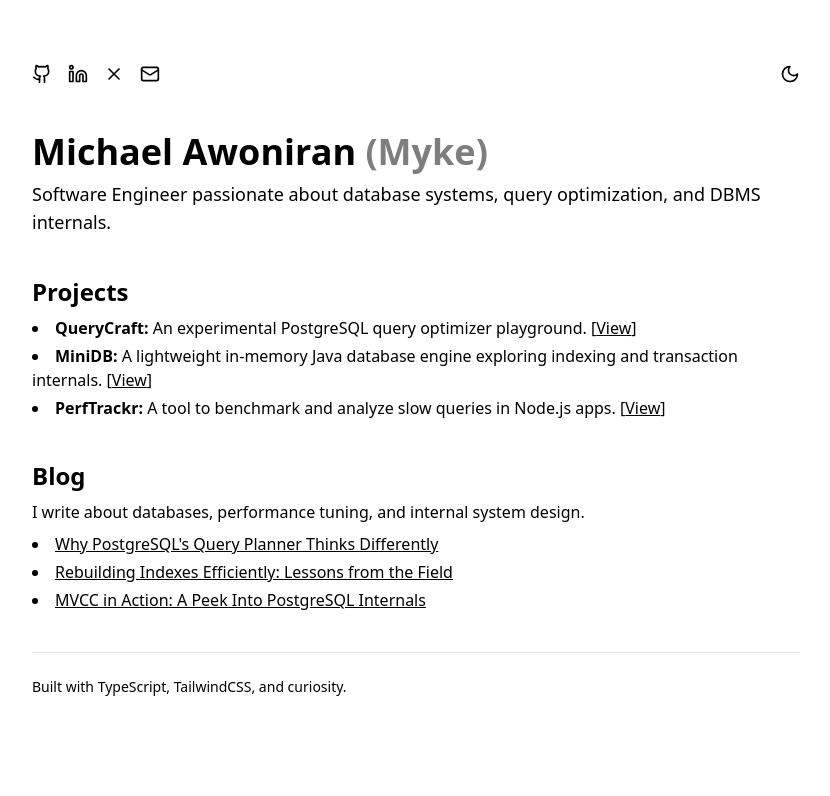
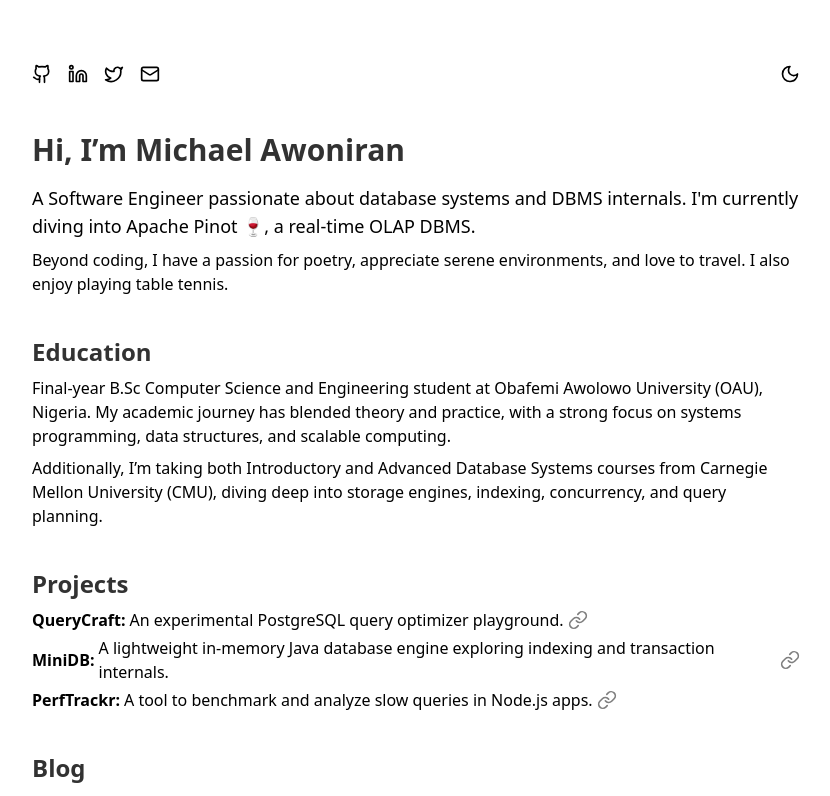
Before and after one commit to myke-awoniran/myke-awoniran.github.io, a React (Vite) app: page / in a window 1280 px wide. Shown: the top 796 px of the page, without its empty margins (224-1054 px from the left). Built offline with nearby package versions, Linux system fonts and the light colour scheme.

Commit message:
update: add education section

```diff
--- a/src/App.tsx
+++ b/src/App.tsx
@@ -1,5 +1,5 @@
 import {useEffect, useState} from "react";
-import {Sun, Moon, Github, Mail, Linkedin, X} from "lucide-react";
+import {Sun, Moon, Github, Mail, Linkedin, Twitter, LucideLink} from "lucide-react";
 
 export default function Home() {
     const [theme, setTheme] = useState("light");
@@ -38,8 +38,16 @@
         },
     ];
 
+    const year = new Date().getFullYear();
+
     return (
-        <main className="min-h-screen bg-background text-foreground p-4 md:p-8">
+        <main className="relative min-h-screen bg-background text-foreground p-4 md:p-8 overflow-hidden">
+            {/* Background animation */}
+            <div className="absolute inset-0 -z-10 animate-pulse opacity-5 pointer-events-none">
+                <div
+                    className="w-[120%] h-[120%] bg-gradient-radial from-blue-400 via-transparent to-transparent rounded-full blur-3xl mx-auto mt-[30%]"/>
+            </div>
+
             <div className="max-w-3xl mx-auto space-y-10">
                 <header className="space-y-12">
                     <div className="flex justify-between items-center pt-8">
@@ -52,7 +60,7 @@
                                 <Linkedin className="w-5 h-5 hover:text-foreground"/>
                             </a>
                             <a href="https://x.com/mykethecsguy" aria-label="Email" target={'_blank'}>
-                                <X className="w-5 h-5 hover:text-foreground"/>
+                                <Twitter className="w-5 h-5 hover:text-foreground"/>
                             </a>
                             <a href="mailto:hello@mykecs.dev" aria-label="Email" target={'_blank'}>
                                 <Mail className="w-5 h-5 hover:text-foreground"/>
@@ -67,42 +75,84 @@
                         </button>
                     </div>
 
-                    <div className="space-y-2 mt-10">
-                        <h1 className="text-4xl font-bold">
-                            Michael Awoniran <span className="opacity-50">(Myke)</span>
+                    <div className="space-y-2">
+                        <h1 className="text-3xl font-bold mb-4 opacity-80">
+                            Hi, I’m Michael Awoniran
                         </h1>
                         <p className="text-lg text-muted-foreground">
-                            Software Engineer passionate about database systems, query optimization, and DBMS internals.
+                            A Software Engineer passionate about database systems and DBMS internals.
+                            I'm currently diving into Apache Pinot 🍷, a real-time OLAP DBMS.
+                            {/*— contributing to real-time analytics, indexing*/}
+                            {/*strategies,and execution planning.*/}
+                        </p>
+                        {/*<p className="text-muted-foreground">*/}
+                        {/*    I enjoy unraveling how data flows beneath the surface — from storage engines to query*/}
+                        {/*    lifecycles — and love*/}
+                        {/*    building tools that make data systems faster and more expressive. I actively contribute to*/}
+                        {/*    open-source projects*/}
+                        {/*    in the data systems space.*/}
+                        {/*</p>*/}
+                        {/*<p className="text-muted-foreground">*/}
+                        {/*    I also write about system design, and building resilient infrastructure.*/}
+                        {/*    Soon, I hope to share insights through talks and collaborative projects.*/}
+                        {/*</p>*/}
+                        <p className="text-muted-foreground">
+                            {/*Outside of code, I enjoy writing poem, calm spaces, and really enjoy to travel.*/}
+                            {/*Based in Nigeria — always happy to connect.*/}
+                            Beyond coding, I have a passion for poetry, appreciate serene environments, and love to
+                            travel.
+                            I also enjoy playing table tennis.
                         </p>
                     </div>
                 </header>
 
                 <section className="space-y-2">
-                    <h2 className="text-2xl font-semibold">Projects</h2>
+                    <h2 className="text-2xl font-semibold opacity-80">Education</h2>
+                    <div className="text-muted-foreground space-y-2">
+                        <p>
+                            Final-year B.Sc Computer Science and Engineering student at Obafemi Awolowo University
+                            (OAU),
+                            Nigeria.
+                            My academic journey has blended theory and practice, with a strong focus on systems
+                            programming, data structures,
+                            and scalable computing.
+                        </p>
+                        <p>
+                            Additionally, I’m taking both Introductory and Advanced Database Systems courses from
+                            Carnegie Mellon University (CMU),
+                            diving deep into storage engines, indexing, concurrency, and query planning.
+                        </p>
+                    </div>
+                </section>
+
+                <section className="space-y-2">
+                    <h2 className="text-2xl font-semibold opacity-80">Projects</h2>
                     <ul className="list-disc list-inside space-y-1">
-                        <li>
-                            <strong>QueryCraft:</strong> An experimental PostgreSQL query optimizer playground. [<a
-                            href="#" className="underline">View</a>]
+                        <li className="flex gap-1 items-center">
+                            <strong>QueryCraft:</strong> An experimental PostgreSQL query optimizer playground. <a
+                            href="#" className="underline"><LucideLink className="opacity-50" size={20}/></a>
                         </li>
-                        <li>
+                        <li className="flex gap-1 items-center">
                             <strong>MiniDB:</strong> A lightweight in-memory Java database engine exploring indexing and
-                            transaction internals. [<a href="#" className="underline">View</a>]
+                            transaction internals. <a href="#" className="underline"><LucideLink className="opacity-50"
+                                                                                                 size={20}/></a>
                         </li>
-                        <li>
-                            <strong>PerfTrackr:</strong> A tool to benchmark and analyze slow queries in Node.js apps. [<a
-                            href="#" className="underline">View</a>]
+                        <li className="flex gap-1 items-center">
+                            <strong>PerfTrackr:</strong> A tool to benchmark and analyze slow queries in Node.js
+                            apps. <a
+                            href="#" className="underline"><LucideLink className="opacity-50" size={20}/></a>
                         </li>
                     </ul>
                 </section>
 
                 <section className="space-y-2">
-                    <h2 className="text-2xl font-semibold">Blog</h2>
+                    <h2 className="text-2xl font-semibold opacity-80">Blog</h2>
                     <p className="text-muted-foreground">I write about databases, performance tuning, and internal
                         system design.</p>
                     <ul className="list-disc list-inside space-y-1">
                         {blogPosts.map((post) => (
                             <li key={post.slug}>
-                                <a href={`/blog/${post.slug}`} className="underline">
+                                <a href={`/blog/${post.slug}`} className="underline-none">
                                     {post.title}
                                 </a>
                             </li>
@@ -112,7 +162,8 @@
 
                 <footer className="pt-6 border-t mt-10">
                     <div className="flex justify-between text-sm text-muted-foreground">
-                        <span>Built with TypeScript, TailwindCSS, and curiosity.</span>
+                        <p className="mb-2"> &copy; {year} Michael Awoniran. All rights reserved.</p>
+                        {/*<span>Built with TypeScript, TailwindCSS, and curiosity.</span>*/}
                     </div>
                 </footer>
             </div>
--- a/src/index.css
+++ b/src/index.css
@@ -3,6 +3,6 @@
 @tailwind utilities;
 
 html, body {
-  @apply bg-white text-black dark:bg-black dark:text-white transition-colors duration-300;
+    @apply bg-white text-black dark:bg-[#121218] dark:text-white transition-colors duration-300;
 
 }
```
